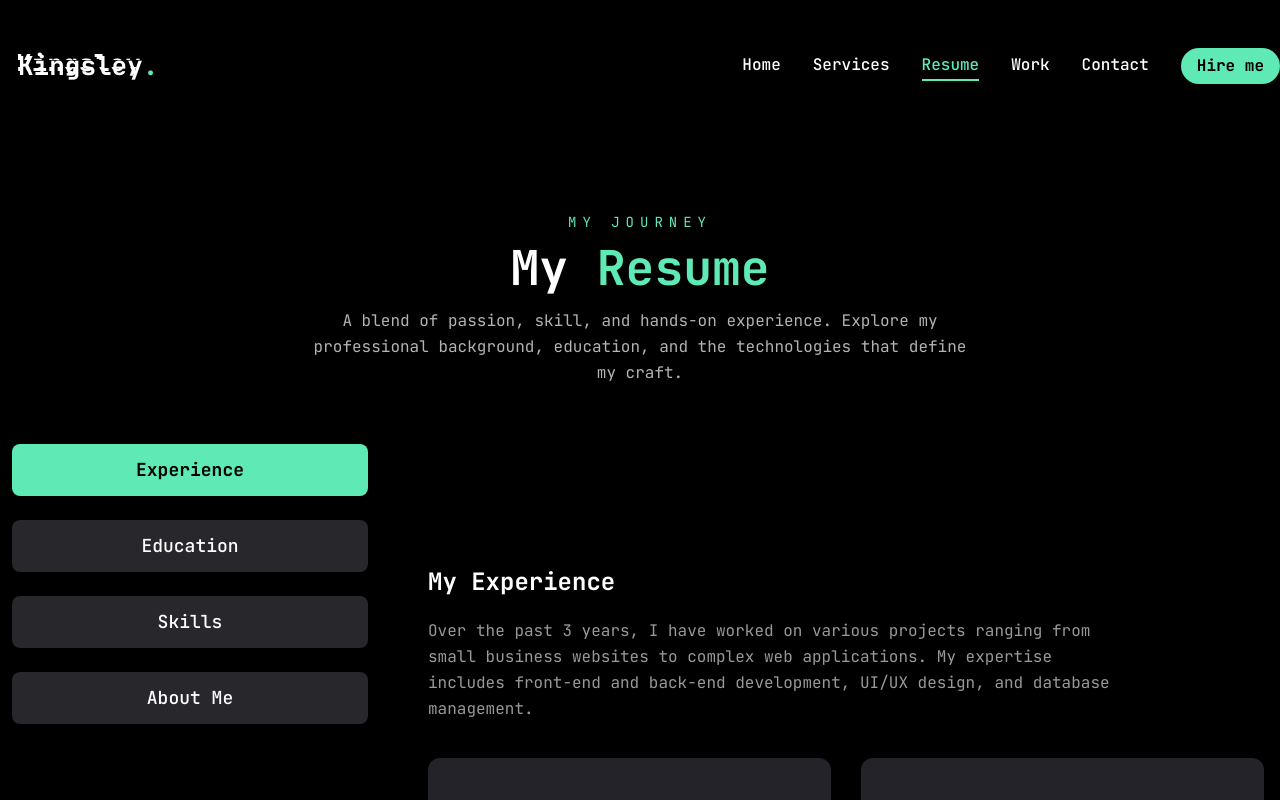
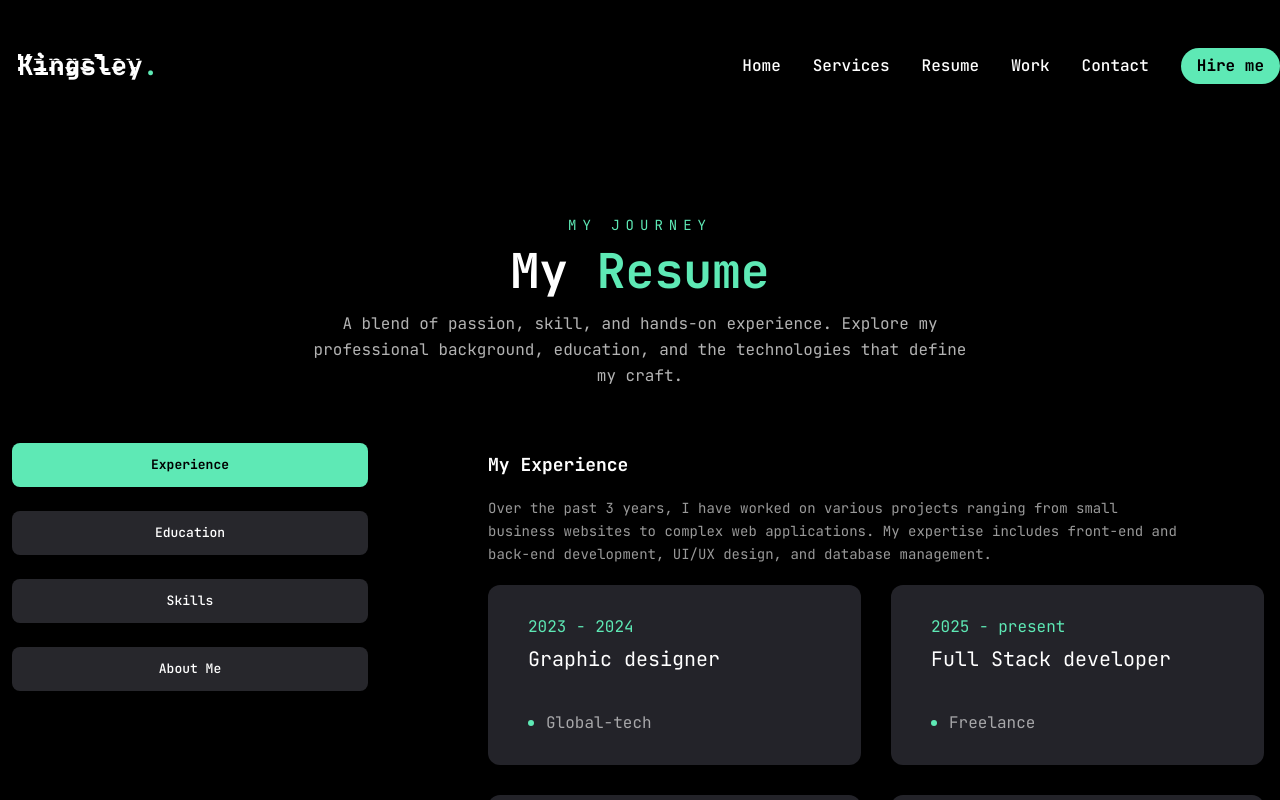
Before and after one commit to King-web-cell-05/demilade-portfolio, a Next.js app: page /resume in a window 1280 px wide. Built offline with nearby package versions, Linux system fonts and the light colour scheme.

Commit message:
Update scrolling behaviour

```diff
--- a/app/page.tsx
+++ b/app/page.tsx
@@ -5,7 +5,8 @@ import Photo from "@/components/Photo";
 import Stats from "@/components/Stats";
 import Services from "./services/page";
 import Resume from "./resume/page"
-
+import Work from "./work/page"
+import Contact from "./contact/page"
 const Home = () => {
   return (
     <section className="min-h-screen relative flex flex-col items-center justify-center xl:items-start xl:justify-between xl:pt-8 overflow-visible max-[700px]:top-60 max-[1250px]:top-95">
@@ -67,11 +68,17 @@ const Home = () => {
       </div>
 
       {/* Services Section */}
-      <section className="w-full mt-20 sm:mt-28">
+      <section id="services" className="w-full mt-20 sm:mt-28">
         <Services />
       </section>
-       <section className="w-full mt-20 sm:mt-28">
+       <section id="resume" className="w-full mt-20 sm:mt-28">
         <Resume />
+      </section>
+       <section id="work" className="w-full mt-150 sm:mt-28">
+        <Work />
+      </section>
+        <section id="contact" className="w-full mt-150 sm:mt-28">
+        <Contact />
       </section>
 
 
--- a/app/resume/page.tsx
+++ b/app/resume/page.tsx
@@ -1,5 +1,7 @@
+
 "use client";
 
+import { icons } from "lucide-react";
 import {
   FaHtml5,
   FaCss3,
@@ -8,16 +10,8 @@ import {
   FaFigma,
   FaNodeJs,
 } from "react-icons/fa";
+
 import { SiTailwindcss, SiNextdotjs } from "react-icons/si";
-import { Tabs, TabsContent, TabsList, TabsTrigger } from "@/components/ui/tabs";
-import {
-  Tooltip,
-  TooltipContent,
-  TooltipProvider,
-  TooltipTrigger,
-} from "@/components/ui/tooltip";
-import { ScrollArea } from "@/components/ui/scroll-area";
-import { motion } from "framer-motion";
 
 // about data
 const about = {
@@ -25,58 +19,157 @@ const about = {
   description:
     "I am a passionate software developer with expertise in building dynamic and responsive web applications.",
   info: [
-    { fieldName: "Full Name", fieldValue: "Dada Kingsley" },
-    { fieldName: "Phone", fieldValue: "+2349065644691" },
-    { fieldName: "Experience", fieldValue: "3+ Years" },
-    { fieldName: "Twitter", fieldValue: "@codekingz05" },
-    { fieldName: "Nationality", fieldValue: "Nigerian" },
-    { fieldName: "Email", fieldValue: "kingsleydada159@gmail.com" },
-    { fieldName: "Freelance", fieldValue: "Available" },
-    { fieldName: "Languages", fieldValue: "English, Yoruba" },
+    {
+      fieldName: "Full Name",
+      fieldValue: "Dada Kingsley",
+    },
+    {
+      fieldName: "Phone",
+      fieldValue: "+2349065644691",
+    },
+    {
+      fieldName: "Experience",
+      fieldValue: "3+ Years",
+    },
+    {
+      fieldName: "Twitter",
+      fieldValue: "@codekingz05",
+    },
+    {
+      fieldName: "Nationality",
+      fieldValue: "Nigerian",
+    },
+    {
+      fieldName: "Email",
+      fieldValue: "kingsleydada159@gmail.com",
+    },
+    {
+      fieldName: "Freelance",
+      fieldValue: "Available",
+    },
+    {
+      fieldName: "Languages",
+      fieldValue: "English, Yoruba",
+    },
   ],
 };
 
 // experience data
 const experience = {
-  title: "My Experience",
+  icons: "/assets/resume/badge.svg",
+  title: " My Experience",
   description:
     "Over the past 3 years, I have worked on various projects ranging from small business websites to complex web applications. My expertise includes front-end and back-end development, UI/UX design, and database management.",
   items: [
-    { company: "Global-tech", position: "Graphic Designer", duration: "2023 - 2024" },
-    { company: "Freelance", position: "Full Stack Developer", duration: "2025 - Present" },
-    { company: "E-commerce Site", position: "Front-End Developer", duration: "2025" },
-    { company: "Tech Academy", position: "Teaching Assistant", duration: "Summer 2025" },
+    {
+      company: "Global-tech",
+      position: "Graphic designer",
+      duration: "2023 - 2024",
+    },
+    {
+      company: "Freelance",
+      position: "Full Stack developer",
+      duration: "2025 - present",
+    },
+    {
+      company: "E-commerce site",
+      position: "Front-end-Developer",
+      duration: "2025",
+    },
+    {
+      company: "Tech Academy",
+      position: "Teaching Assistant",
+      duration: "Summer 2025",
+    },
   ],
 };
 
 // education data
 const education = {
-  title: "My Education",
+  icons: "/assets/resume/cap.svg",
+  title: " My Education",
   description:
-    "Digital problem-solver with skills in software development, UI/UX, and graphic design, delivering end-to-end solutions.",
+    "Digital problem-solver with skills in software development,UI/UX, graphic design, delivering end-to-end solutions.",
   items: [
-    { institution: "Yaba-tech", degree: "OND", duration: "2025" },
-    { institution: "Olac Academy", degree: "Certified Web Developer", duration: "Early 2025" },
-    { institution: "Citadel", degree: "Desktop Publishing Certificate", duration: "2023" },
-    { institution: "New Ocean", degree: "WAEC", duration: "2024" },
+    {
+      institution: "Yaba-tech",
+      degree: "OND",
+      duration: " 2025",
+    },
+
+    {
+      institution: "Olac Academy",
+      degree: "Certified Web Developer",
+      duration: " Early 2025",
+    },
+
+    {
+      institution: "Citadel",
+      degree: "Desktop Publishing certificate",
+      duration: "2023",
+    },
+    {
+      institution: "New Ocean",
+      degree: "WAEC",
+      duration: "2024",
+    },
+  ],
+};
+// skills data
+const skills = {
+  title: "My skills",
+  description:
+    "I have a diverse set of skills that enable me to tackle various challenges in web development.",
+  skillList: [
+    {
+      icon: <FaHtml5 />,
+      name: "HTML5",
+    },
+
+    {
+      icon: <FaCss3 />,
+      name: "CSS 3",
+    },
+
+    {
+      icon: <FaJs />,
+      name: "JavaScript",
+    },
+
+    {
+      icon: <FaReact />,
+      name: "React.js",
+    },
+    {
+      icon: <SiNextdotjs />,
+      name: "Next.js",
+    },
+    {
+      icon: <SiTailwindcss />,
+      name: "tailwind.css",
+    },
+    {
+      icon: <FaNodeJs />,
+      name: "Node.js",
+    },
+    {
+      icon: <FaFigma />,
+      name: "figma",
+    },
   ],
 };
 
-// skills data
-const skills = {
-  description:
-    "I have a diverse set of skills that enable me to tackle various challenges in web development.",
-  skillList: [
-    { icon: <FaHtml5 />, name: "HTML5" },
-    { icon: <FaCss3 />, name: "CSS3" },
-    { icon: <FaJs />, name: "JavaScript" },
-    { icon: <FaReact />, name: "React.js" },
-    { icon: <SiNextdotjs />, name: "Next.js" },
-    { icon: <SiTailwindcss />, name: "Tailwind CSS" },
-    { icon: <FaNodeJs />, name: "Node.js" },
-    { icon: <FaFigma />, name: "Figma" },
-  ],
-};
+import { Tabs, TabsContent, TabsList, TabsTrigger } from "@/components/ui/tabs";
+
+import {
+  Tooltip,
+  TooltipContent,
+  TooltipProvider,
+  TooltipTrigger,
+} from "@/components/ui/tooltip";
+
+import { ScrollArea } from "@/components/ui/scroll-area";
+import { motion } from "framer-motion";
 
 const Resume = () => {
   return (
@@ -84,9 +177,9 @@ const Resume = () => {
       initial={{ opacity: 0 }}
       animate={{
         opacity: 1,
-        transition: { delay: 0.4, duration: 0.6, ease: "easeInOut" },
+        transition: { delay: 1, duration: 0.4, ease: "easeIn" },
       }}
-      className="min-h-[80vh] flex flex-col items-center justify-center py-16 sm:py-20"
+      className="min-h-[100vh] flex flex-col items-center justify-center  py-16 sm:py-20 "
     >
             {/* Header */}
       <motion.div
@@ -96,7 +189,7 @@ const Resume = () => {
           y: 0,
           transition: { duration: 0.6, ease: "easeOut" },
         }}
-        className="text-center mb-45"
+        className="text-center mb-40"
       >
         <h3 className="text-sm uppercase tracking-[6px] text-emerald-300 mb-3">
           My Journey
@@ -110,110 +203,131 @@ const Resume = () => {
           my craft.
         </p>
       </motion.div>
-
-      {/* Resume Tabs */}
       <Tabs
         defaultValue="experience"
         className="flex flex-col xl:flex-row items-start justify-between gap-6 md:gap-10 lg:gap-8 w-full"
       >
-        {/* Tabs List */}
-        <TabsList className="flex flex-col w-full max-w-[380px] mx-auto xl:mx-0 gap-6">
+        <TabsList className="flex flex-col w-full max-w-[380px] mx-auto xl:mx-0 gap-6 ">
           <TabsTrigger
             value="experience"
-            className="data-[state=active]:bg-emerald-300 data-[state=active]:text-black rounded-lg py-3 px-25 transition-all text-center w-[95%] mx-auto text-base sm:text-lg"
+            className="data-[state=active]:bg-emerald-300 data-[state=active]:text-black rounded-lg py-3 px-25 transition-all text-center w-[95%] mx-auto text-base sm:text-lg lg:text-[14px] xl:text-[13px]  "
           >
             Experience
           </TabsTrigger>
+
           <TabsTrigger
             value="education"
-            className="data-[state=active]:bg-emerald-300 data-[state=active]:text-black rounded-lg py-3 px-25 transition-all text-center w-[95%] mx-auto text-base sm:text-lg"
+            className="data-[state=active]:bg-emerald-300 data-[state=active]:text-black rounded-lg py-3 px-25 transition-all text-center w-[95%] mx-auto text-base sm:text-lg lg:text-[14px] xl:text-[13px]  "
           >
             Education
           </TabsTrigger>
+
           <TabsTrigger
             value="skills"
-            className="data-[state=active]:bg-emerald-300 data-[state=active]:text-black rounded-lg py-3 px-25 transition-all text-center w-[95%] mx-auto text-base sm:text-lg"
+            className="data-[state=active]:bg-emerald-300 data-[state=active]:text-black rounded-lg py-3 px-25 transition-all text-center w-[95%] mx-auto text-base sm:text-lg lg:text-[14px] xl:text-[13px]  "
           >
             Skills
           </TabsTrigger>
+
           <TabsTrigger
             value="about"
-            className="data-[state=active]:bg-emerald-300 data-[state=active]:text-black rounded-lg py-3 px-25 transition-all text-center w-[95%] mx-auto text-base sm:text-lg"
+            className="data-[state=active]:bg-emerald-300 data-[state=active]:text-black rounded-lg py-3 px-25 transition-all text-center w-[95%] mx-auto text-base sm:text-lg lg:text-[14px] xl:text-[13px]  "
           >
             About Me
           </TabsTrigger>
         </TabsList>
 
-        {/* Tabs Content */}
-        <div className="relative w-full xl:min-w-[800px] min-h-[400px] mt-8 xl:mt-0">
-          {/* Experience */}
+        <div className="relative w-full xl:min-w-[800px] min-h-[400px] -mt-25 min-[400px]:top-45 min-[340px]:top-45 min-[640px]:top-60 min-[1280px]:top-1 min-[640px]:bottom-3">
+          {/* experience */}
           <TabsContent
             value="experience"
-            className="absolute inset-0 data-[state=inactive]:hidden  max-[700px]:top-50 max-[1260px]:top-50"
+            className="absolute inset-0 data-[state=inactive]:hidden"
           >
-            <div className="flex flex-col gap-[20px] text-center xl:text-left px-4">
-              <h3 className="text-xl sm:text-2xl font-bold">
+            <div className="flex flex-col gap-[20px] text-center xl:text-left mt-16 sm:mt-0 px-4 lg:ml-15 lg:mb-8">
+              <h3 className="text-xl sm:text-2xl lg:text-[20px] xl:text-[18px] font-bold">
                 {experience.title}
               </h3>
-              <p className="text-white/60 leading-relaxed max-w-[700px] mx-auto xl:mx-0">
+              <p className="text-white/60 mx-auto xl:mx-0 max-w-[90%] sm:max-w-[500px] lg:max-w-[600px] xl:max-w-[700px] leading-relaxed text-base sm:text-lg lg:text-[15px] xl:text-[14px] break-words">
                 {experience.description}
               </p>
-              <ScrollArea className="h-[400px] mt-4">
+              <ScrollArea className="h-[400px]">
                 <ul className="grid grid-cols-1 lg:grid-cols-2 gap-[30px]">
-                  {experience.items.map((item, index) => (
+                  {experience.items.map((item, index) => {
+                    return (
                       <li
                         key={index}
                         className="bg-[#232329] h-[180px] py-6 px-10 rounded-xl flex flex-col justify-center items-center lg:items-start gap-1"
                       >
-                      <span className="text-emerald-300">{item.duration}</span>
-                      <h3 className="text-xl">{item.position}</h3>
+                        <span className="text-emerald-300">
+                          {item.duration}
+                        </span>
+                        <h3 className="text-xl max-w-[260px] min-h-[60px] text-center lg:text-left">
+                          {item.position}
+                        </h3>
+                        <div className="flex items-center gap-3">
+                          {/* dot */}
+                          <span className="w-[6px] h-[6px] rounded full bg-emerald-300"></span>
                           <p className="text-white/60">{item.company}</p>
+                        </div>
                       </li>
-                  ))}
+                    );
+                  })}
                 </ul>
               </ScrollArea>
             </div>
           </TabsContent>
 
-          {/* Education */}
+          {/* education */}
           <TabsContent
             value="education"
-            className="absolute inset-0 data-[state=inactive]:hidden  max-[700px]:top-50 max-[1260px]:top-50"
+            className="absolute inset-0 data-[state=inactive]:hidden"
           >
-            <div className="flex flex-col gap-[20px] text-center xl:text-left px-4">
-              <h3 className="text-xl sm:text-2xl font-bold">
+            <div className="flex flex-col gap-[20px] text-center xl:text-left mt-16 sm:mt-0 px-4 lg:ml-15 lg:mb-8">
+              <h3 className="text-xl sm:text-2xl lg:text-[20px] xl:text-[18px] font-bold">
                 {education.title}
               </h3>
-              <p className="text-white/60 leading-relaxed max-w-[700px] mx-auto xl:mx-0">
+              <p className="text-white/60 mx-auto xl:mx-0 max-w-[90%] sm:max-w-[500px] lg:max-w-[600px] xl:max-w-[700px] leading-relaxed text-base sm:text-lg lg:text-[15px] xl:text-[14px] break-words">
                 {education.description}
               </p>
-              <ScrollArea className="h-[400px] mt-4">
+              <ScrollArea className="h-[400px]">
                 <ul className="grid grid-cols-1 lg:grid-cols-2 gap-[30px]">
-                  {education.items.map((item, index) => (
+                  {education.items.map((item, index) => {
+                    return (
                       <li
                         key={index}
                         className="bg-[#232329] h-[180px] py-6 px-10 rounded-xl flex flex-col justify-center items-center lg:items-start gap-1"
                       >
-                      <span className="text-emerald-300">{item.duration}</span>
-                      <h3 className="text-xl">{item.degree}</h3>
+                        <span className="text-emerald-300">
+                          {item.duration}
+                        </span>
+                        <h3 className="text-xl max-w-[260px] min-h-[60px] text-center lg:text-left">
+                          {item.degree}
+                        </h3>
+                        <div className="flex items-center gap-3">
+                          {/* dot */}
+                          <span className="w-[6px] h-[6px] rounded full bg-emerald-300"></span>
                           <p className="text-white/60">{item.institution}</p>
+                        </div>
                       </li>
-                  ))}
+                    );
+                  })}
                 </ul>
               </ScrollArea>
             </div>
           </TabsContent>
 
-          {/* Skills */}
+          {/* skills */}
           <TabsContent
             value="skills"
-            className="absolute inset-0 data-[state=inactive]:hidden  max-[700px]:top-50 max-[1260px]:top-50"
+            className="absolute inset-0 data-[state=inactive]:hidden"
           >
-            <div className="flex flex-col gap-[20px] text-center xl:text-left px-4">
+            <div className="flex flex-col gap-[20px] text-center xl:text-left mt-16 sm:mt-0 px-4 lg:ml-15 lg:mb-30">
+              <div>
                 <h3 className="text-xl font-bold mb-4">My Skills</h3>
                 <p className="text-white/60 leading-relaxed max-w-[700px] mb-5">
                   {skills.description}
                 </p>
+              </div>
               <ul className="grid grid-cols-2 sm:grid-cols-3 md:grid-cols-4 gap-5 xl:gap-[45px]">
                 {skills.skillList.map((skill, index) => (
                   <li key={index}>
@@ -228,6 +342,7 @@ const Resume = () => {
                             {skill.icon}
                           </div>
                         </TooltipTrigger>
+
                         <TooltipContent className="bg-white text-black font-medium px-3 py-1 rounded-md shadow-md">
                           <p className="capitalize text-sm">{skill.name}</p>
                         </TooltipContent>
@@ -239,32 +354,31 @@ const Resume = () => {
             </div>
           </TabsContent>
 
-          {/* About */}
+          {/* about */}
           <TabsContent
             value="about"
-  className="relative max-[700px]:mt-30 data-[state=inactive]:hidden block"
+            className="absolute inset-0 data-[state=inactive]:hidden"
           >
-  <div className="flex flex-col gap-[20px] text-center xl:text-left px-4">
-    <h3 className="text-2xl font-bold">{about.title}</h3>
+            <div className="flex flex-col gap-[20px] text-center xl:text-left mt-16 sm:mt-0 px-4 lg:ml-15 lg:mb-8">
+              <h3 className="text-4xl font-bold">{about.title}</h3>
               <p className="max-w-[600px] text-white/60 mx-auto xl:mx-0">
                 {about.description}
               </p>
               <ul className="grid grid-cols-1 xl:grid-cols-2 gap-y-6 max-w-[620px] mx-auto xl:mx-0">
-      {about.info.map((item, index) => (
+                {about.info.map((item, index) => {
+                  return (
                     <li
                       key={index}
                       className="flex items-center justify-center xl:justify-start gap-4"
                     >
-          <span className="text-white/60">{item.fieldName}</span>
+                      <span className=" text-white/60">{item.fieldName}</span>
                       <span className="text-xl">{item.fieldValue}</span>
                     </li>
-      ))}
+                  );
+                })}
               </ul>
             </div>
           </TabsContent>
-
-
-
         </div>
       </Tabs>
     </motion.div>
--- a/app/work/page.tsx
+++ b/app/work/page.tsx
@@ -128,6 +128,26 @@ const handleSlideChange = (swiper: SwiperType) => {
      }}
       className="min-h-[80vh] flex flex-col justify-center py-12 xl:px-0"
     >
+      <motion.div
+  initial={{ opacity: 0, y: 30 }}
+  animate={{
+    opacity: 1,
+    y: 0,
+    transition: { duration: 0.6, ease: "easeOut" },
+  }}
+  className="text-center mb-20"
+>
+  <h3 className="text-sm uppercase tracking-[6px] text-emerald-300 mt-30">
+    My Projects
+  </h3>
+  <h1 className="text-3xl sm:text-5xl font-bold text-white mb-4">
+    My <span className="text-emerald-300">Work</span>
+  </h1>
+  <p className="max-w-2xl mx-auto text-white/70 text-sm sm:text-base leading-relaxed">
+    A showcase of my latest creations — blending design, development, and
+    creativity to build projects that make an impact.
+  </p>
+</motion.div>
       <div className="container mx-auto">
         <div className="flex flex-col xl:flex-row xl:gap-[30px]">
           <div className="w-full xl:w-[50%] xl:h-[460px] flex flex-col xl:justify-between order-2 xl:order-none">
--- a/components/ui/Navbar.tsx
+++ b/components/ui/Navbar.tsx
@@ -1,33 +1,31 @@
 "use client";
 
-import Link from "next/link";
-import { usePathname } from "next/navigation";
-
 const links = [
-  { name: "home", path: "/" },
-  { name: "services", path: "/services" },
-  { name: "resume", path: "/resume" },
-  { name: "work", path: "/work" },
-  { name: "contact", path: "/contact" },
+  { name: "home", path: "home" },
+  { name: "services", path: "services" },
+  { name: "resume", path: "resume" },
+  { name: "work", path: "work" },
+  { name: "contact", path: "contact" },
 ];
 
 const Navbar = () => {
-  const pathname = usePathname();
+  const handleScroll = (id: string) => {
+    const section = document.getElementById(id);
+    if (section) {
+      section.scrollIntoView({ behavior: "smooth" });
+    }
+  };
 
   return (
     <nav className="flex gap-8 z-50 relative">
       {links.map((link, index) => (
-        <Link
+        <button
           key={index}
-          href={link.path}
-          className={`${
-            link.path === pathname
-              ? "text-emerald-300 border-b-2 border-emerald-300"
-              : "text-white"
-          } capitalize font-medium hover:text-emerald-300 transition-all duration-200 cursor-pointer`}
+          onClick={() => handleScroll(link.path)}
+          className="capitalize font-medium text-white hover:text-emerald-300 transition-all duration-200 cursor-pointer"
         >
           {link.name}
-        </Link>
+        </button>
       ))}
     </nav>
   );
```
Also changed, not shown: app/contact/page.tsx (+19 -0 lines). Lines whose indentation alone changed are shown as unchanged.
